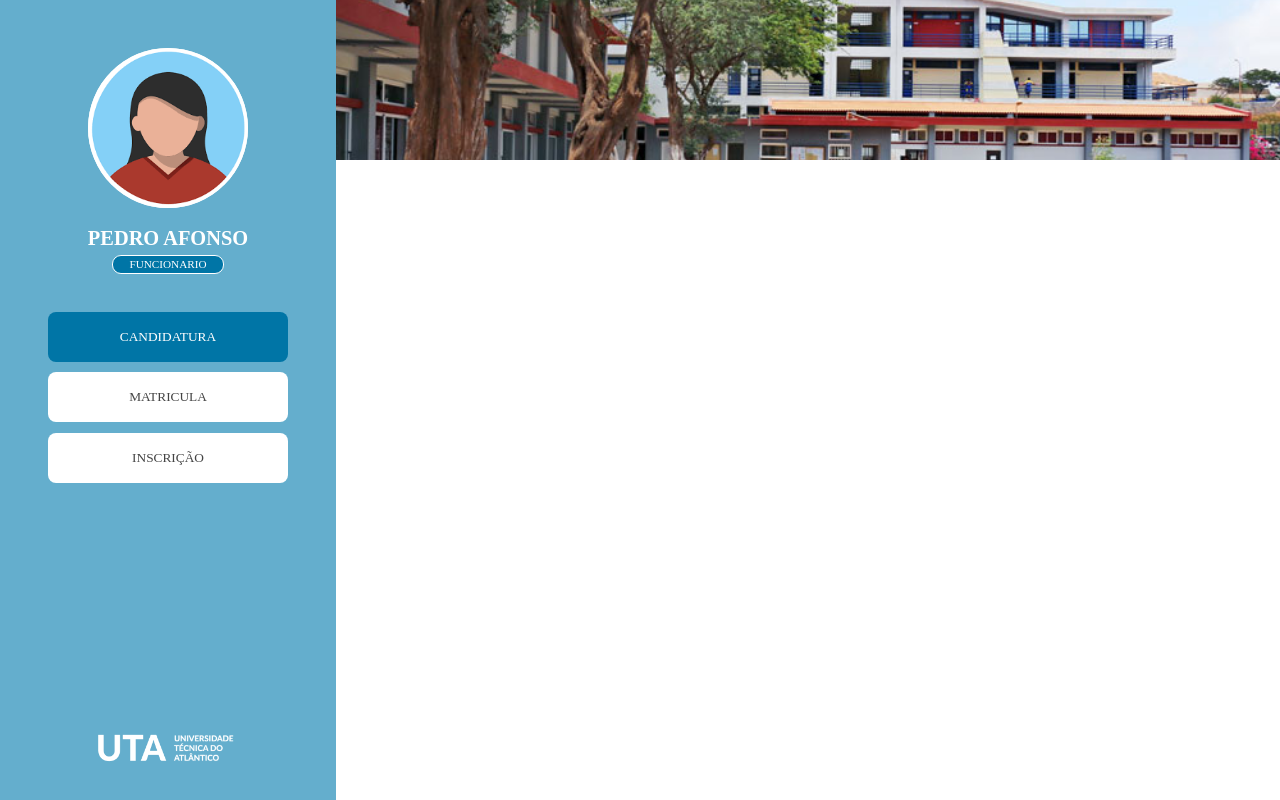
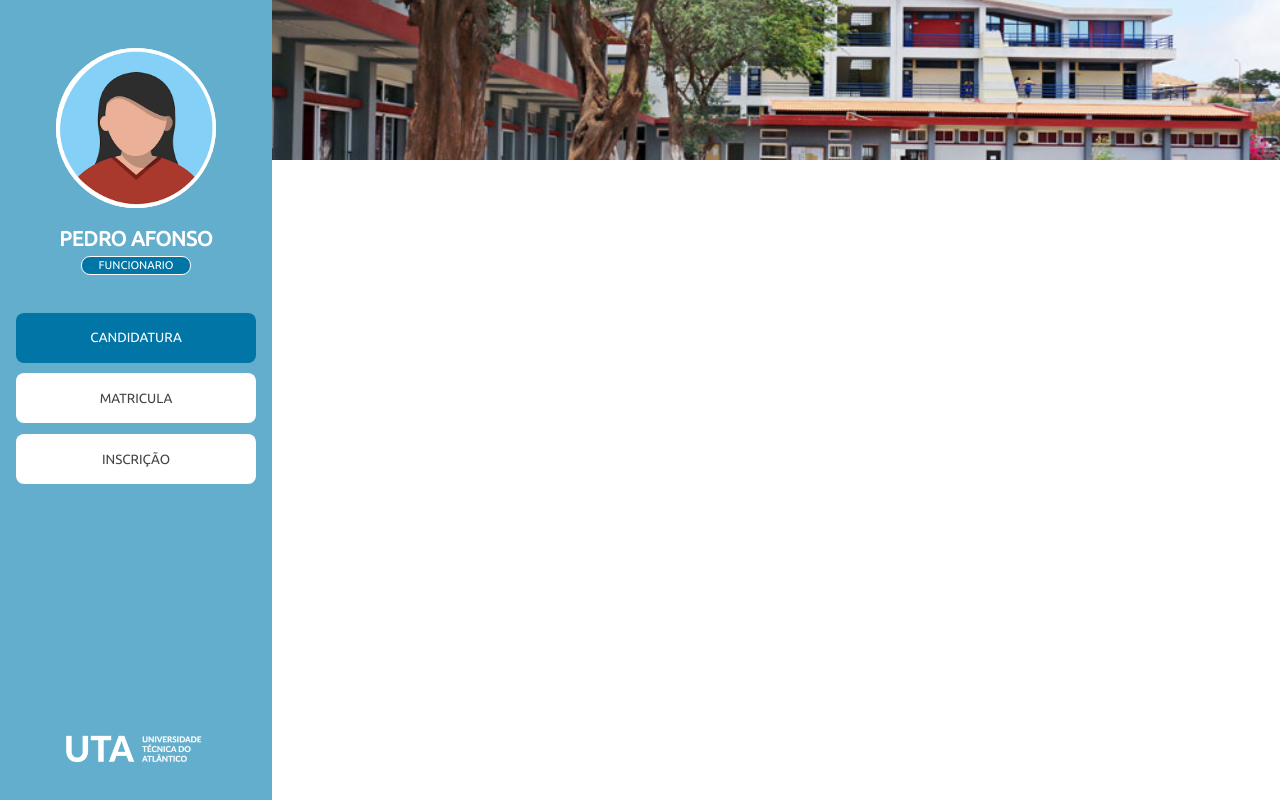
Before and after one commit to kaffonso/SIAC-CMI, a React (Create React App) app: page / in a window 1280 px wide. Built offline with nearby package versions, Linux system fonts and the light colour scheme.

Commit message:
font change for google fonts

```diff
--- a/public/index.html
+++ b/public/index.html
@@ -1,14 +1,12 @@
 <!DOCTYPE html>
 <html lang="en">
+
 <head>
   <meta charset="utf-8" />
   <link rel="icon" href="%PUBLIC_URL%/favicon.ico" />
   <meta name="viewport" content="width=device-width, initial-scale=1" />
   <meta name="theme-color" content="#000000" />
-    <meta
-      name="description"
-      content="Web site created using create-react-app"
-    />
+  <meta name="description" content="Web site created using create-react-app" />
   <link rel="apple-touch-icon" href="%PUBLIC_URL%/logo192.png" />
   <!--
       manifest.json provides metadata used when your web app is installed on a
@@ -23,9 +21,14 @@
       Unlike "/favicon.ico" or "favicon.ico", "%PUBLIC_URL%/favicon.ico" will
       work correctly both with client-side routing and a non-root public URL.
       Learn how to configure a non-root public URL by running `npm run build`.
+
     -->
-    <title>React App</title>
+  <link rel="preconnect" href="https://fonts.googleapis.com">
+  <link rel="preconnect" href="https://fonts.gstatic.com" crossorigin>
+  <link href="https://fonts.googleapis.com/css2?family=Ubuntu&display=swap" rel="stylesheet">
+  <title>SIAC | CMI</title>
 </head>
+
 <body>
   <noscript>You need to enable JavaScript to run this app.</noscript>
   <div id="root"></div>
@@ -40,4 +43,5 @@
       To create a production bundle, use `npm run build` or `yarn build`.
     -->
 </body>
+
 </html>
--- a/src/components/Sidebar/styles.css
+++ b/src/components/Sidebar/styles.css
@@ -1,10 +1,10 @@
 *{
   box-sizing: border-box;
   margin: 0;
-  font-family: ubuntu;
+  font-family: 'ubuntu', 'Ubuntu', sans-serif;;
 }
 .sidebar{
-  width: 21em;
+  width: 17em;
   height: 100vh;
   background-color: #64AECD;
   display: flex;
```
Lines whose indentation alone changed are shown as unchanged.
